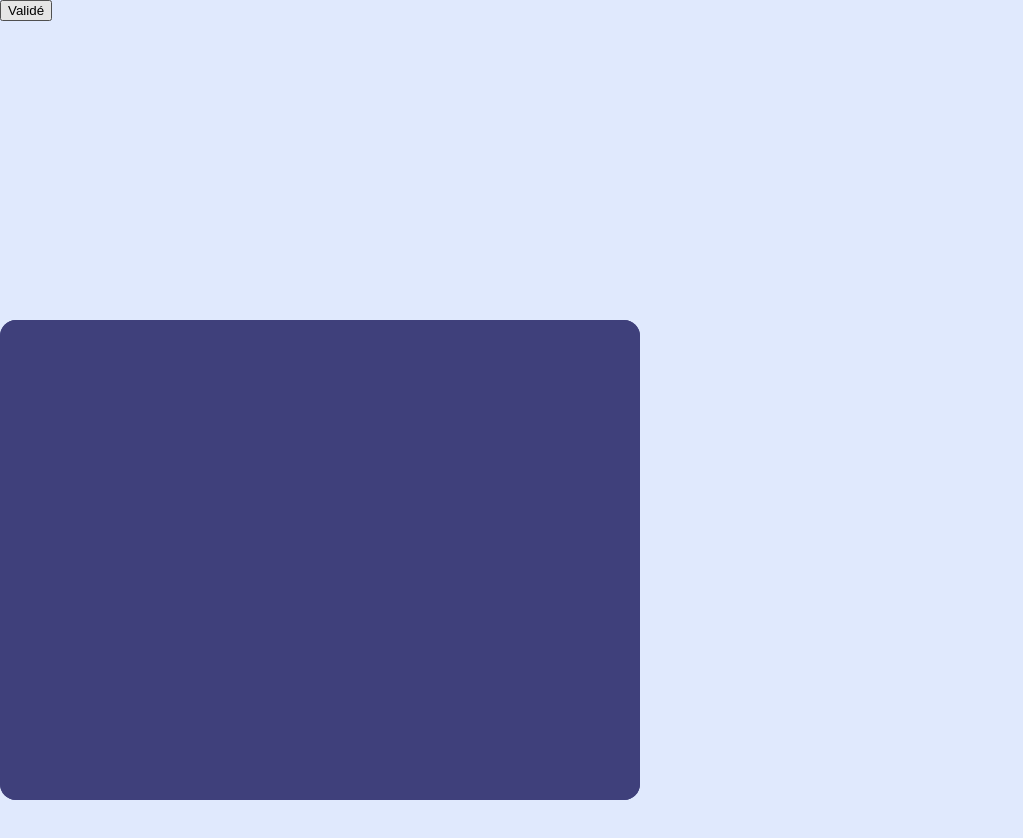
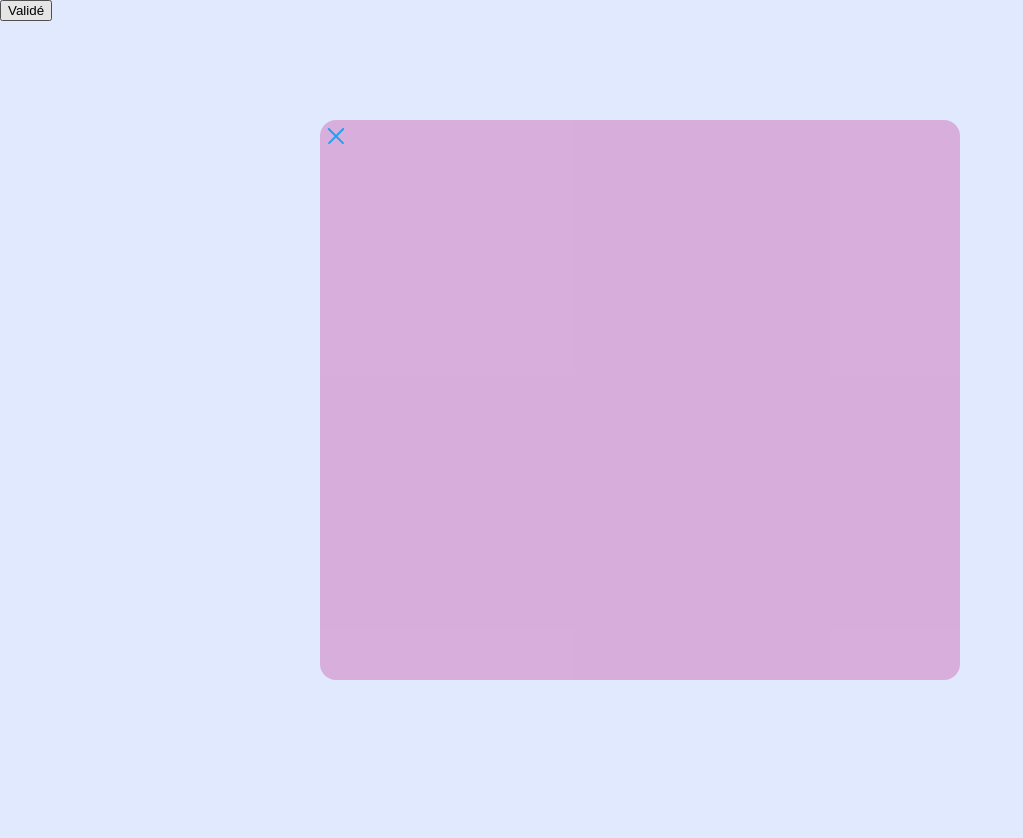
Before and after one commit to Ange230700/WildChristmas, a React (Vite) app: page /Home in a window 1280 px wide. Both pictures are taken after a click on the button "Validé". Shown: the top 838 px of the page, without its empty margins (0-1023 px from the left). Before the commit the page ends 800 px from the top, so only its background shows below. Built offline with nearby package versions, Linux system fonts and the light colour scheme.

Commit message:
bouton validé + modal

```diff
--- a/src/components/Modal.jsx
+++ b/src/components/Modal.jsx
@@ -1,12 +1,15 @@
-const Modal = ({isModal}) => {
-
-
-    return (
-        <div className="containerModal"
-        >
-
-        </div>
-    );
+const Modal = ({ isModal }) => {
+  return (
+    <div
+      className={`containerModal ${
+        isModal === true ? "openModal" : "closeModal"
+      }`}
+    >
+      <div>
+        <button className="close">close</button>
+      </div>
+    </div>
+  );
 };
 
 export default Modal;
--- a/src/components/Wish.jsx
+++ b/src/components/Wish.jsx
@@ -1,8 +1,8 @@
-import { useState } from 'react'
-import Modal from "../components/Modal"
+import { useState } from "react";
+import Modal from "../components/Modal";
 
 export default function Wish() {
-  const [ isModal, setIsModal] = useState(false)
+  const [isModal, setIsModal] = useState(false);
   function handleModal() {
     if (isModal) {
       setIsModal((current) => !current);
@@ -12,12 +12,12 @@ export default function Wish() {
   }
   return (
     <div>
-      {/* <div className="containerButton"> */}
+      <div className="containerButton">
         <button type="button" className="validButton" onClick={handleModal}>
           Validé
         </button>
-      {/* </div> */}
-      <Modal handleModal={() => handleModal()} isModal={isModal} />
+        <Modal handleModal={() => handleModal()} isModal={isModal} />
+      </div>
     </div>
   );
 }
--- a/src/pages/Home.jsx
+++ b/src/pages/Home.jsx
@@ -1,16 +1,13 @@
-import Wish from "../components/Wish"
+import Wish from "../components/Wish";
 import Modal from "../components/Modal";
+// import ListCadeaux from "../components/ListCadeaux";
 
 export default function Home() {
-
-
-
-
   return (
-
-    <div >
-     <Wish />
-     <Modal />
+    <div>
+      {/* <ListCadeaux /> */}
+      <Wish />
+      <Modal />
     </div>
   );
 }
--- a/src/styles/_modal.scss
+++ b/src/styles/_modal.scss
@@ -1,10 +1,44 @@
 .containerModal {
     position: absolute;
     width: 50%;
-    height: 60%;
-    background-color: rgba(63, 64, 123, 0.97);
+    height: 70%;
+    background-color: rgba(215, 172, 219, 0.97);
     border-radius: 2vh;
-    padding-inline: 0.9vw 0;
+    // padding-inline: 0.9vw 0;
+}
+.close {
+	overflow: hidden;
+	position: relative;
+	border: none;
+	padding: 0;
+	width: 2em; height: 2em;
+	border-radius: 50%;
+	background: transparent;
+	color: #1da1f2;
+	font: inherit;
+	text-indent: 100%;
+	cursor: pointer;
+
+	&:focus {
+		outline: solid 0 transparent;
+		box-shadow: 0 0 0 2px #8ed0f9
+	}
+
+	&:hover {
+		background: rgba(29, 161, 142, .1)
+	}
+
+	&:before, &:after {
+		position: absolute;
+		top: 15%; left: calc(50% - .0625em);
+		width: .125em; height: 70%;
+		border-radius: .125em;
+		transform: rotate(45deg);
+		background: currentcolor;
+		content: ''
+	}
+
+	&:after { transform: rotate(-45deg); }
 }
 .openModal {
     animation: forwards appearIn ease 1s;
```
